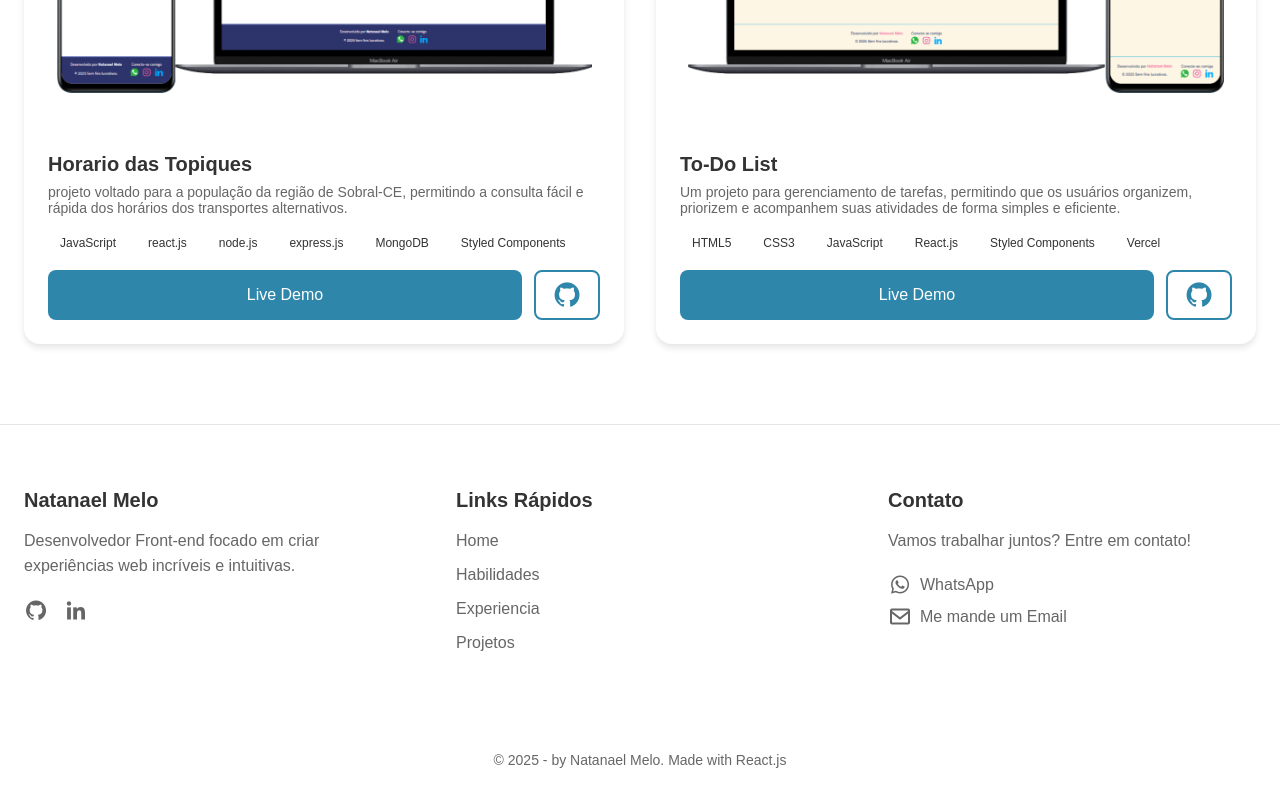
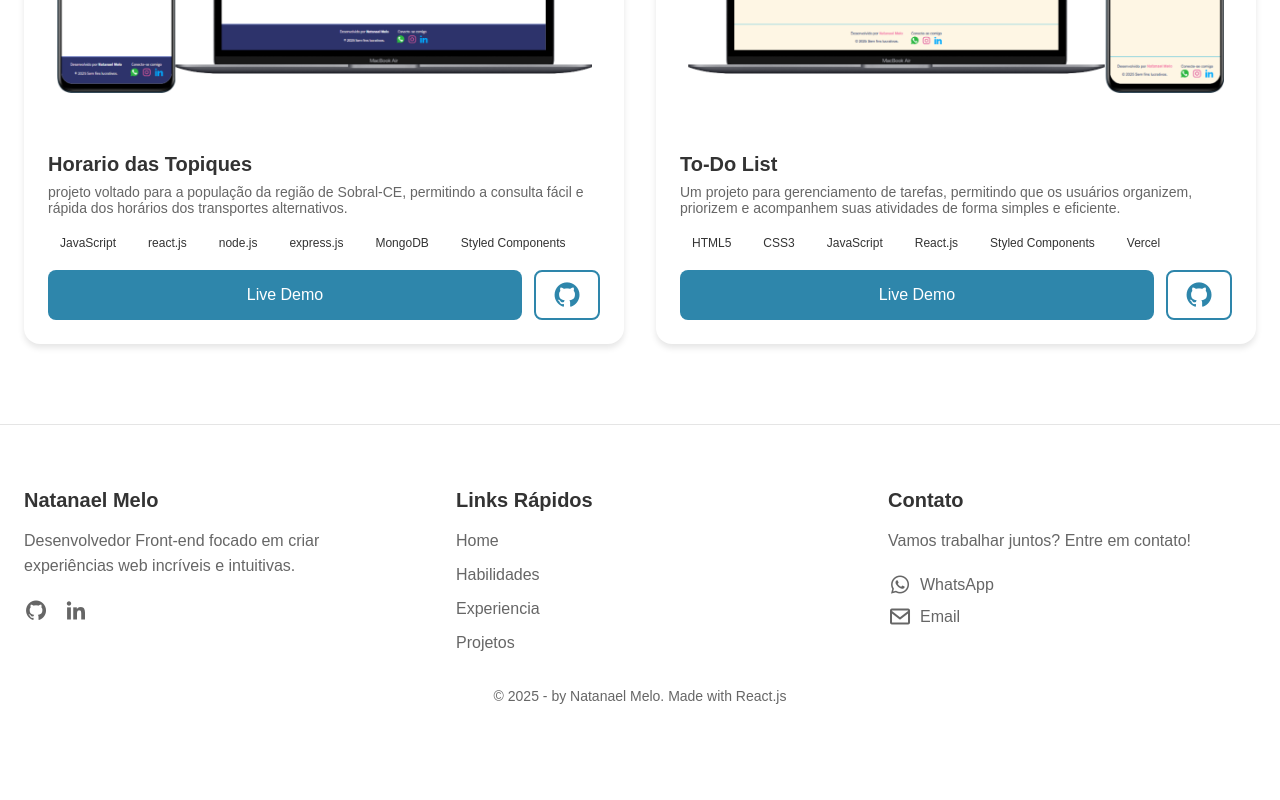
Before and after one commit to Natanael135/portifolio-react, a React (Vite) app: page / in a window 1280 px wide. Shown: the part 2477-3277 px from the top of the page. After the commit the page ends 3213 px from the top, so only its background shows below. Built offline with nearby package versions, Linux system fonts and the light colour scheme.

Commit message:
fix: ajustando estilização do footer

```diff
--- a/src/components/Footer/Footer.styles.js
+++ b/src/components/Footer/Footer.styles.js
@@ -54,6 +54,7 @@ export const FooterLink = styled.a`
   padding: 0.25rem 0;
   gap: 0.5rem;
 
+
   &:hover {
     color: ${theme.colors.primary};
 
@@ -68,20 +69,12 @@ export const FooterLink = styled.a`
 
 export const CopyText = styled.div`
   text-align: center;
-  margin-top: 4rem;
   color: ${theme.colors.lightText};
   font-size: 0.875rem;
 
   span {
     color: ${theme.colors.primary};
 
-    &:first-child {
-      color: #ef4444; // Cor do coração
-    }
-
-    &:last-child {
-      font-family: monospace;
-    }
   }
 `;
 
--- a/src/components/Footer/index.jsx
+++ b/src/components/Footer/index.jsx
@@ -51,7 +51,7 @@ export const Footer = () => {
           </FooterLink>
           <FooterLink href="mailto:natanaelmelo.dev@gmail.com" target="_blank" rel="noopener noreferrer">
           <i class='bx bx-envelope'></i>
-            Me mande um Email
+            Email
           </FooterLink>
         </FooterSection>
       </FooterContent>
```
